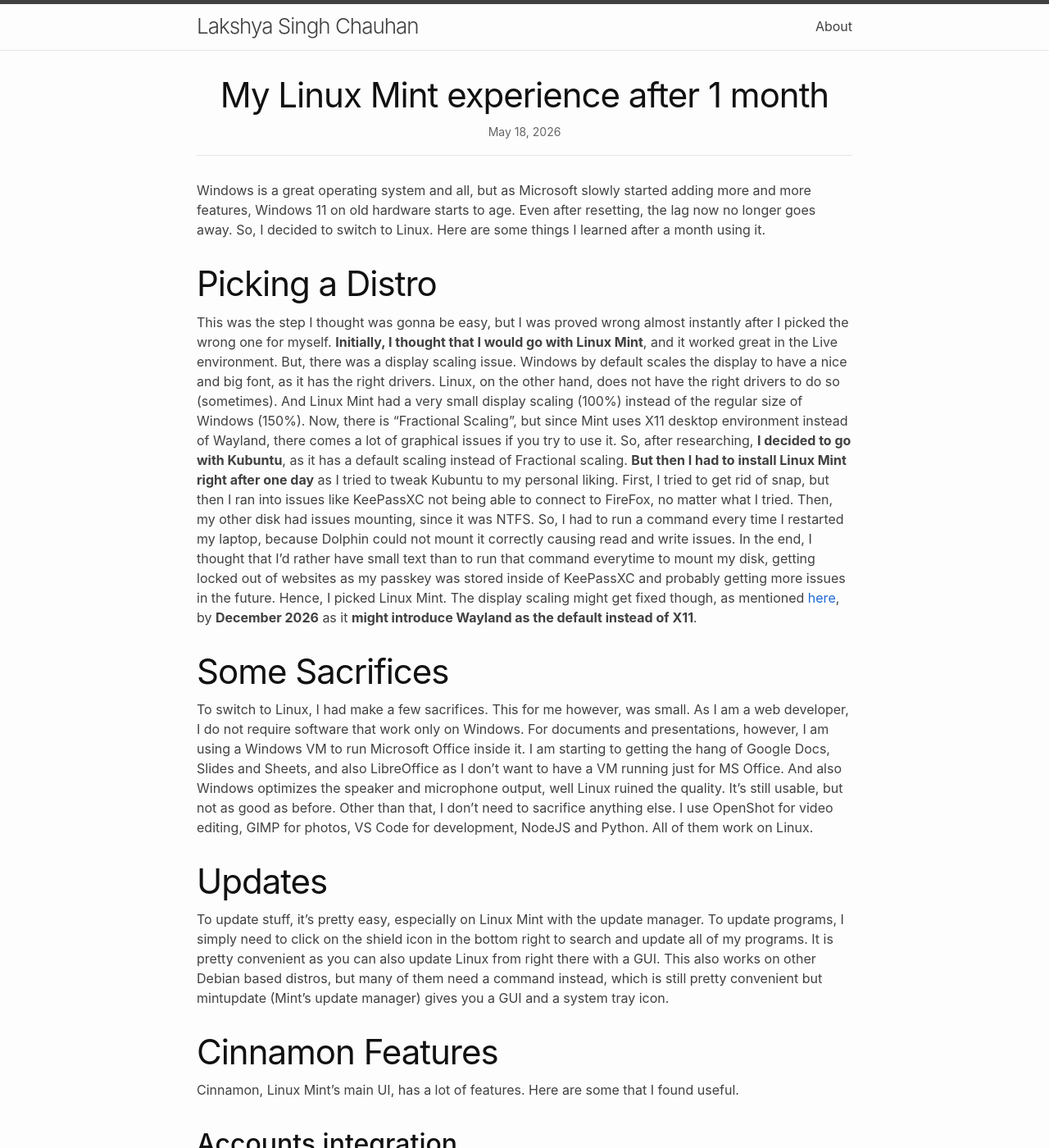
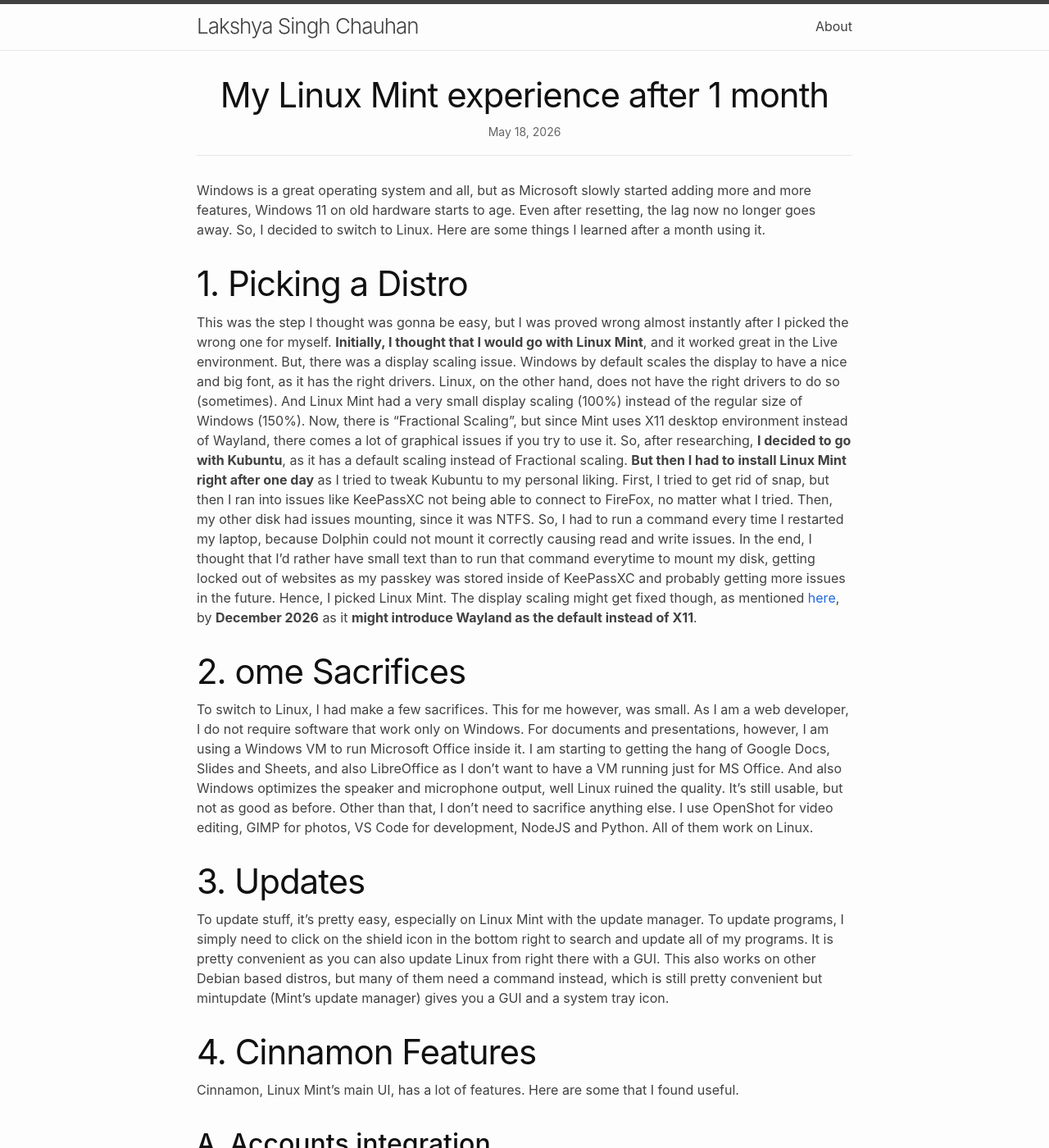
Before and after one commit to lakshyaelite/lakshyaelite.github.io, a Jekyll site: the page built from _posts/2026-05-18-my-linux-mint-experience.md, in a window 1280 px wide and 1400 px high. Shown: the whole window at 82% size. Built offline with Jekyll 4.4.1, drawn with Linux system fonts in a browser that asks for light colours; nearby versions of some CDN libraries; comment, search, counter and statistics services are not loaded; some of the changed text lies outside the part shown.

Commit message:
update post

```diff
--- a/_posts/2026-05-18-my-linux-mint-experience.md
+++ b/_posts/2026-05-18-my-linux-mint-experience.md
@@ -6,24 +6,24 @@ date: 2026-05-18
 
 Windows is a great operating system and all, but as Microsoft slowly started adding more and more features, Windows 11 on old hardware starts to age. Even after resetting, the lag now no longer goes away. So, I decided to switch to Linux. Here are some things I learned after a month using it.
 
-# Picking a Distro
+# 1. Picking a Distro
 This was the step I thought was gonna be easy, but I was proved wrong almost instantly after I picked the wrong one for myself. **Initially, I thought that I would go with Linux Mint**, and it worked great in the Live environment. But, there was a display scaling issue. Windows by default scales the display to have a nice and big font, as it has the right drivers. Linux, on the other hand, does not have the right drivers to do so (sometimes). And Linux Mint had a very small display scaling (100%) instead of the regular size of Windows (150%). Now, there is "Fractional Scaling", but since Mint uses X11 desktop environment instead of Wayland, there comes a lot of graphical issues if you try to use it. So, after researching, **I decided to go with Kubuntu**, as it has a default scaling instead of Fractional scaling. **But then I had to install Linux Mint right after one day** as I tried to tweak Kubuntu to my personal liking. First, I tried to get rid of snap, but then I ran into issues like KeePassXC not being able to connect to FireFox, no matter what I tried. Then, my other disk had issues mounting, since it was NTFS. So, I had to run a command every time I restarted my laptop, because Dolphin could not mount it correctly causing read and write issues.
 In the end, I thought that I'd rather have small text than to run that command everytime to mount my disk, getting locked out of websites as my passkey was stored inside of KeePassXC and probably getting more issues in the future. Hence, I picked Linux Mint.
 The display scaling might get fixed though, as mentioned [here](https://blog.linuxmint.com/?p=5019), by **December 2026** as it **might introduce Wayland as the default instead of X11**.
 
-# Some Sacrifices
+# 2. ome Sacrifices
 To switch to Linux, I had make a few sacrifices. This for me however, was small. As I am a web developer, I do not require software that work only on Windows. For documents and presentations, however, I am using a Windows VM to run Microsoft Office inside it. I am starting to getting the hang of Google Docs, Slides and Sheets, and also LibreOffice as I don't want to have a VM running just for MS Office. And also Windows optimizes the speaker and microphone output, well Linux ruined the quality. It's still usable, but not as good as before. Other than that, I don't need to sacrifice anything else. I use OpenShot for video editing, GIMP for photos, VS Code for development, NodeJS and Python. All of them work on Linux.
 
-# Updates
+# 3. Updates
 To update stuff, it's pretty easy, especially on Linux Mint with the update manager. To update programs, I simply need to click on the shield icon in the bottom right to search and update all of my programs. It is pretty convenient as you can also update Linux from right there with a GUI. This also works on other Debian based distros, but many of them need a command instead, which is still pretty convenient but mintupdate (Mint's update manager) gives you a GUI and a system tray icon.
 
-# Cinnamon Features
+# 4. Cinnamon Features
 Cinnamon, Linux Mint's main UI, has a lot of features. Here are some that I found useful.
 
-## Accounts integration
+## A. Accounts integration
 Since Mint's Cinnamon uses GNOME at it's very core, so it has also inherited a very useful feature: Online accounts, which lets you link you Google, Microsoft, and more to Linux Mint. I have linked my Google account, and now it lets me view my Google Drive files directly from the file manager (Nemo) and view and manage my calendar directly from the system tray calendar. It sounds niche until you try it out yourself.
 
-## Customization
+## B. Customization
 If you're coming from Windows 11, you are gonna absolutely love the customization offered in Cinnamon. For example, you can place the system tray on the left and the Menu and pinned programs on the right, or do whatever you want, add as many panels as you wish on any side of the screen, place pinned programs center and menu left, literally whatever you want! And you can download more applets and add more things to the panel. You can also get desktop widgets. Mint has only 2 built-in, but you can download more! And the fact that amazes me is that this level of customization is built in, so there will be no extra system resource usage like in Windows, in which customization programs have to "stick" on top on the explorer.exe, which also causes instability and bugs.
 
 # Conclusion
```
